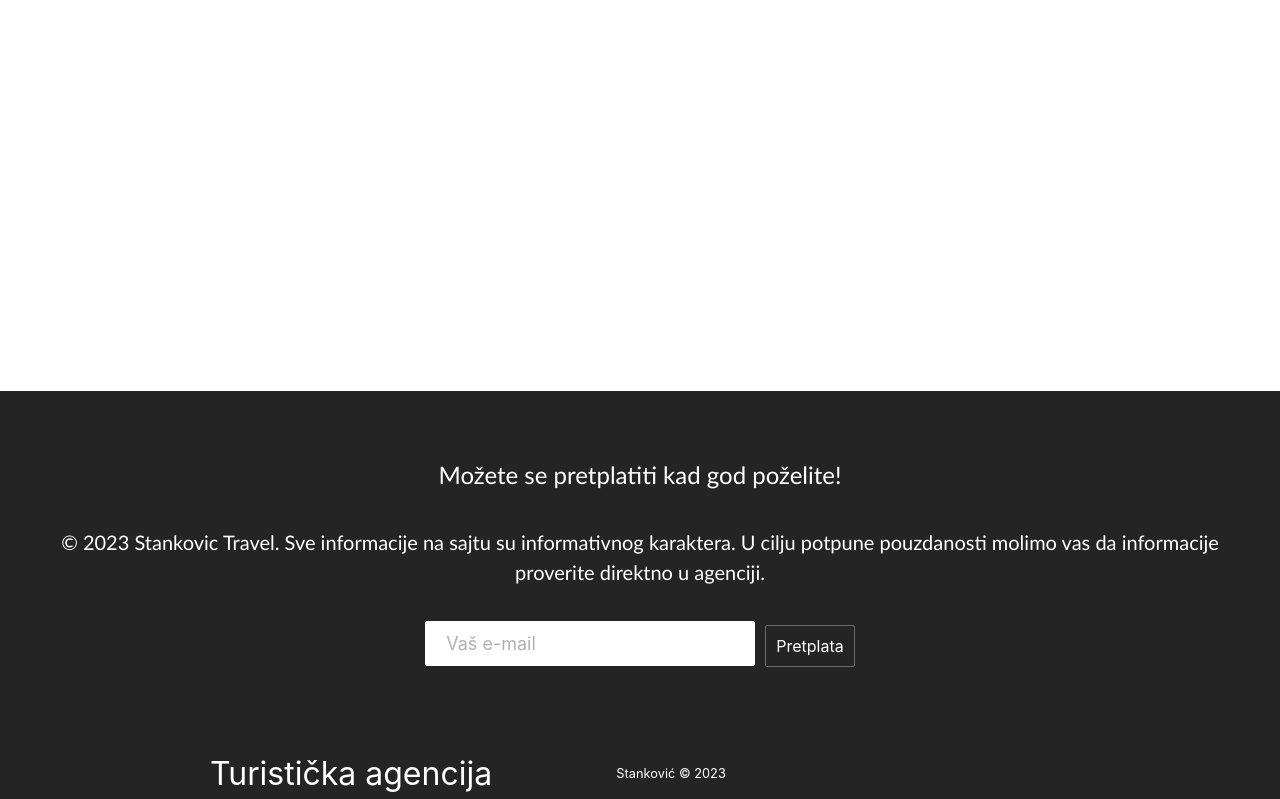
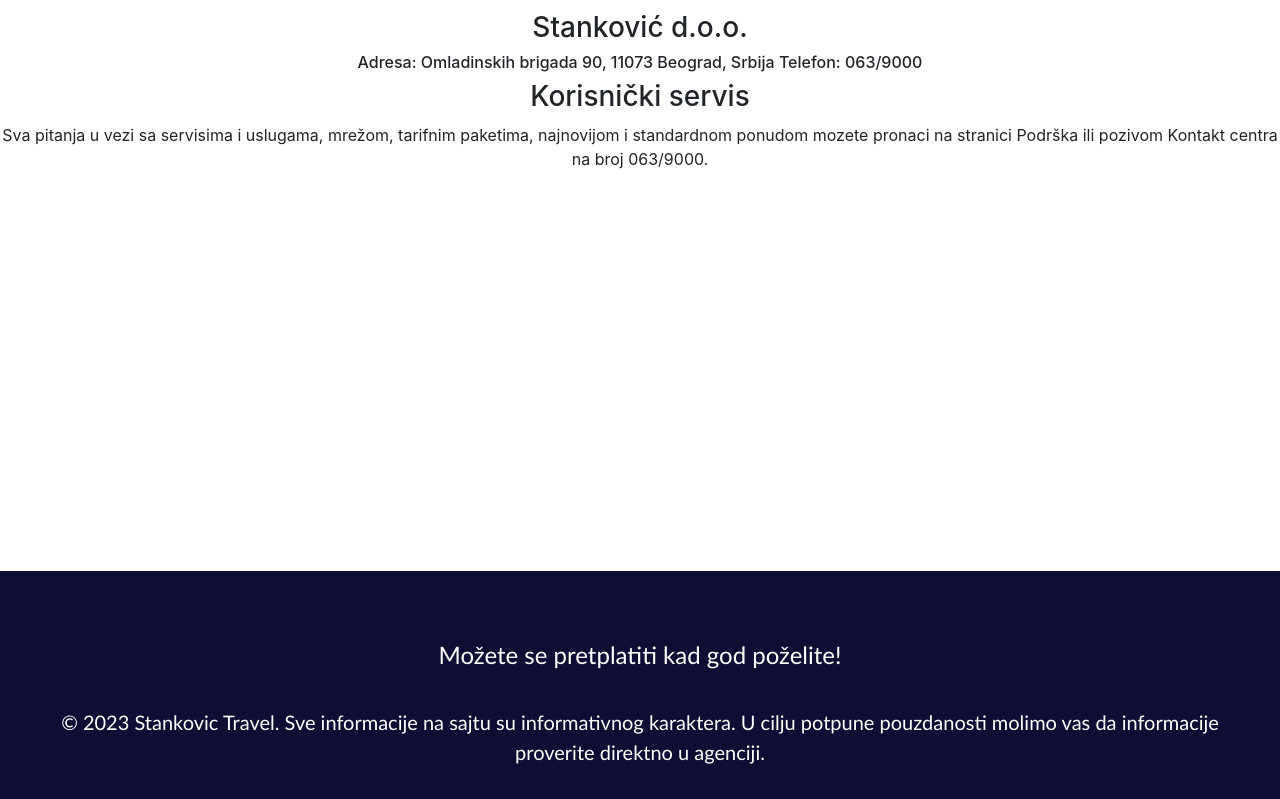
Before and after one commit to stankovicjana/react-homework, a React (Create React App) app: page /destinacije in a window 1280 px wide. Shown: the part 700-1499 px from the top of the page. Built offline with nearby package versions, Linux system fonts and the light colour scheme.

Commit message:
Izmenjna kontakt strana i sredjen tekst na početnoj

```diff
--- a/src/components/Footer.css
+++ b/src/components/Footer.css
@@ -1,5 +1,5 @@
 .footer-container {
-    background-color: #242424;
+    background-color: #0e0d34;
     padding: 2rem 0 1rem 0;
     display: flex;
     flex-direction: column;
--- a/src/components/MainSection.js
+++ b/src/components/MainSection.js
@@ -12,7 +12,7 @@ function MainSection() {
   const clients = [
     {
         name: 'Marko Petrović',
-        text: 'Poštovani, Veliko je zadovoljstvo putovati u organizaciji Vaše turističke agencije. Suprugovo i moje putovanje u Prag 19.6.2019. bilo je po svim standardima zadovoljavajuće. Ono što posebno želim da pohvalim jesu fakultativni izleti. No, obraćam vam se ovim putem, kako bih vam skrenula pažnju na poseban kvalitet putovanja kome je doprineo gospodin Nikoli Ćurćuz. ',
+        text: 'Poštovani, Veliko je zadovoljstvo putovati u organizaciji Vaše turističke agencije. Suprugino i moje putovanje u Prag 19.6.2019. bilo je po svim standardima zadovoljavajuće. Ono što posebno želim da pohvalim jesu fakultativni izleti. No, obraćam vam se ovim putem, kako bih vam skrenuo pažnju na poseban kvalitet putovanja kome je doprineo gospodin Nikoli Ćurćuz. ',
         src: Image1
     },
     {
--- a/src/components/Rezervisana.css
+++ b/src/components/Rezervisana.css
@@ -83,9 +83,9 @@
     margin-bottom: -60px;
   }
 
-  .cards2 > h1 {
+  /*.cards2 > h1 {
     margin-top: -80px;
-  }
+  }*/
 
   p {
     text-align: center;
--- a/src/components/mailer.js
+++ b/src/components/mailer.js
@@ -35,6 +35,7 @@ const Mailer = () =>{
             style={{marginTop:'30px'}}/>
 
             </form>
+
         </div>
     );
 };
--- a/src/pages/Destinacije.js
+++ b/src/pages/Destinacije.js
@@ -8,6 +8,14 @@ function Destinacije() {
       <Mailer>
 
       </Mailer>
+      <div className="informacije">
+           <h3>Stanković d.o.o.</h3>
+           <h6>Adresa: Omladinskih brigada 90, 11073 Beograd, Srbija
+                Telefon: 063/9000</h6>
+                <h3>Korisnički servis</h3>
+            <p>Sva pitanja u vezi sa servisima i uslugama, mrežom, tarifnim paketima, najnovijom i standardnom ponudom mozete pronaci na stranici Podrška ili pozivom Kontakt centra na broj 063/9000.
+            </p>
+            </div>
     </div>
   );
 }
--- a/src/style.css
+++ b/src/style.css
@@ -93,3 +93,7 @@ body {
       width: 100%;
     }
   }
+  .informacije{
+    text-align: center;
+    margin-top: 20px;
+  }
```
